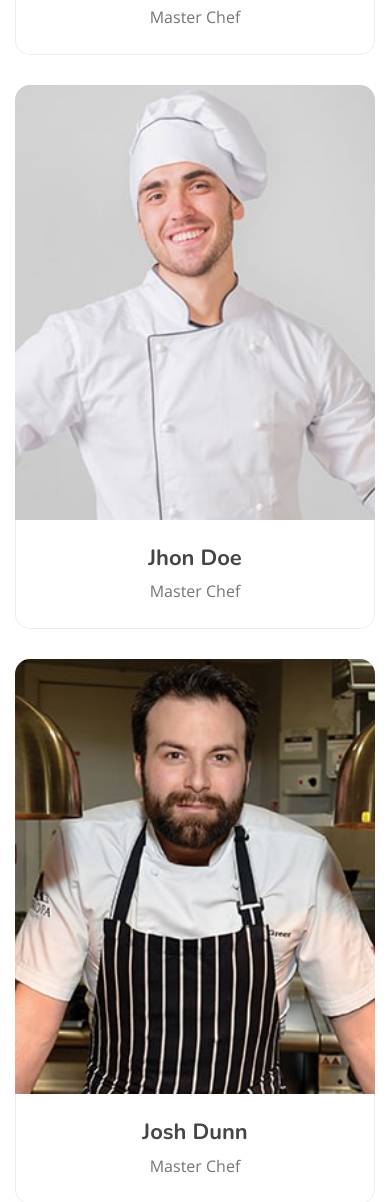
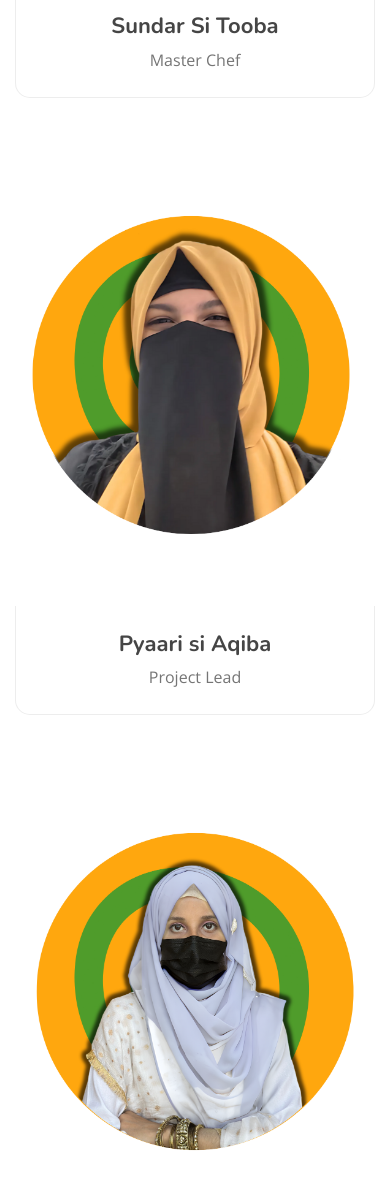
Before and after one commit to nehanaumankhan/Kitchen_Inventory_Management_System, a plain HTML site: page burgerking-main/index.html in a window 390 px wide. Shown: the part 6008-7210 px from the top of the page. Drawn offline with nearby package versions, Linux system fonts and the light colour scheme.

Commit message:
Pictures updated in our teams section

```diff
--- a/burgerking-main/index.html
+++ b/burgerking-main/index.html
@@ -580,7 +580,7 @@
                     <div class="col-lg-3 col-md-6">
                         <div class="team-item">
                             <div class="team-img">
-                                <img src="img/team-2.jpg" alt="Image">
+                                <img src="img/team-2.png" alt="Image">
                                 <div class="team-social">
                                     <a href=""><i class="fab fa-twitter"></i></a>
                                     <a href=""><i class="fab fa-facebook-f"></i></a>
@@ -589,7 +589,7 @@
                                 </div>
                             </div>
                             <div class="team-text">
-                                <h2>Dylan Adams</h2>
+                                <h2>Sundar Si Tooba</h2>
                                 <p>Master Chef</p>
                             </div>
                         </div>
@@ -597,7 +597,7 @@
                     <div class="col-lg-3 col-md-6">
                         <div class="team-item">
                             <div class="team-img">
-                                <img src="img/team-3.jpg" alt="Image">
+                                <img src="img/team-3.png" alt="Image">
                                 <div class="team-social">
                                     <a href=""><i class="fab fa-twitter"></i></a>
                                     <a href=""><i class="fab fa-facebook-f"></i></a>
@@ -606,15 +606,15 @@
                                 </div>
                             </div>
                             <div class="team-text">
-                                <h2>Jhon Doe</h2>
-                                <p>Master Chef</p>
+                                <h2>Pyaari si Aqiba</h2>
+                                <p>Project Lead</p>
                             </div>
                         </div>
                     </div>
                     <div class="col-lg-3 col-md-6">
                         <div class="team-item">
                             <div class="team-img">
-                                <img src="img/team-4.jpg" alt="Image">
+                                <img src="img/team-4.png" alt="Image">
                                 <div class="team-social">
                                     <a href=""><i class="fab fa-twitter"></i></a>
                                     <a href=""><i class="fab fa-facebook-f"></i></a>
```
Also changed, not shown: burgerking-main/img/team-2.jpg (deleted), burgerking-main/img/team-2.png (added), burgerking-main/img/team-3.jpg (deleted), burgerking-main/img/team-3.png (added), burgerking-main/img/team-4.jpg (deleted), burgerking-main/img/team-4.png (added).
